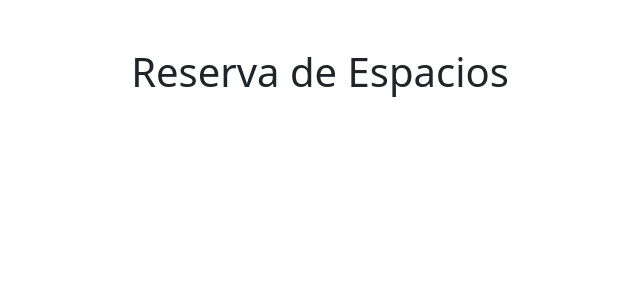
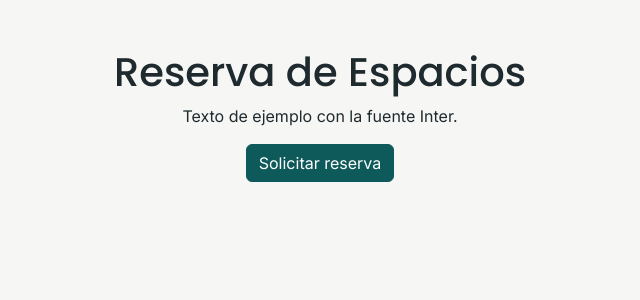
Before and after one commit to Manuel170923/Taller-2---8568, a React (Vite) app: page / in a window 1280 px wide. Shown: the top 300 px of the page, without its empty margins (320-960 px from the left). Built offline with nearby package versions, Linux system fonts and the light colour scheme.

Commit message:
paleta de colores, tipografias y estilos base

```diff
--- a/index.html
+++ b/index.html
@@ -1,13 +1,23 @@
 <!doctype html>
-<html lang="en">
+<html lang="es">
+
 <head>
   <meta charset="UTF-8" />
   <link rel="icon" type="image/svg+xml" href="/favicon.svg" />
   <meta name="viewport" content="width=device-width, initial-scale=1.0" />
-    <title>taller-2---8568</title>
+  <title>Reserva de espacios</title>
+
+  <link rel="preconnect" href="https://fonts.googleapis.com">
+  <link rel="preconnect" href="https://fonts.gstatic.com" crossorigin>
+  <link
+    href="https://fonts.googleapis.com/css2?family=Inter:wght@400;500;600&family=Poppins:wght@500;600;700&display=swap"
+    rel="stylesheet">
+
 </head>
+
 <body>
   <div id="root"></div>
   <script type="module" src="/src/main.jsx"></script>
 </body>
+
 </html>
--- a/src/App.jsx
+++ b/src/App.jsx
@@ -1,5 +1,11 @@
 function App() {
-  return <h1 className="text-center mt-5">Reserva de Espacios</h1>
+  return (
+    <div className="container mt-5 text-center">
+      <h1>Reserva de Espacios</h1>
+      <p>Texto de ejemplo con la fuente Inter.</p>
+      <button className="btn btn-primary">Solicitar reserva</button>
+    </div>
+  )
 }
 
 export default App
--- a/src/styles/styles.css
+++ b/src/styles/styles.css
@@ -0,0 +1,47 @@
+:root {
+  /* Paleta propia */
+  --color-primary: #0E5A5A;
+  --color-primary-dark: #0A4545;
+  --color-accent: #F2A33A;
+  --color-bg: #F6F7F5;
+  --color-text: #1F2A2E;
+
+  /* Estados */
+  --color-success: #2E9E5B;
+  --color-danger: #C0392B;
+
+  /* Tipografía */
+  --font-title: 'Poppins', sans-serif;
+  --font-body: 'Inter', sans-serif;
+
+  /* Conectar nuestras variables con las de Bootstrap */
+  --bs-primary: var(--color-primary);
+  --bs-primary-rgb: 14, 90, 90;
+  --bs-body-bg: var(--color-bg);
+  --bs-body-color: var(--color-text);
+  --bs-body-font-family: var(--font-body);
+}
+
+h1, h2, h3, h4, h5, h6 {
+  font-family: var(--font-title);
+}
+
+.btn-primary {
+  --bs-btn-bg: var(--color-primary);
+  --bs-btn-border-color: var(--color-primary);
+  --bs-btn-hover-bg: var(--color-primary-dark);
+  --bs-btn-hover-border-color: var(--color-primary-dark);
+  --bs-btn-active-bg: var(--color-primary-dark);
+  --bs-btn-active-border-color: var(--color-primary-dark);
+  --bs-btn-disabled-bg: var(--color-primary);
+  --bs-btn-disabled-border-color: var(--color-primary);
+}
+
+.card {
+  transition: transform 0.3s ease, box-shadow 0.3s ease;
+}
+
+.card:hover {
+  transform: translateY(-6px);
+  box-shadow: 0 0.75rem 1.5rem rgba(0, 0, 0, 0.15);
+}
```
Lines whose indentation alone changed are shown as unchanged.
